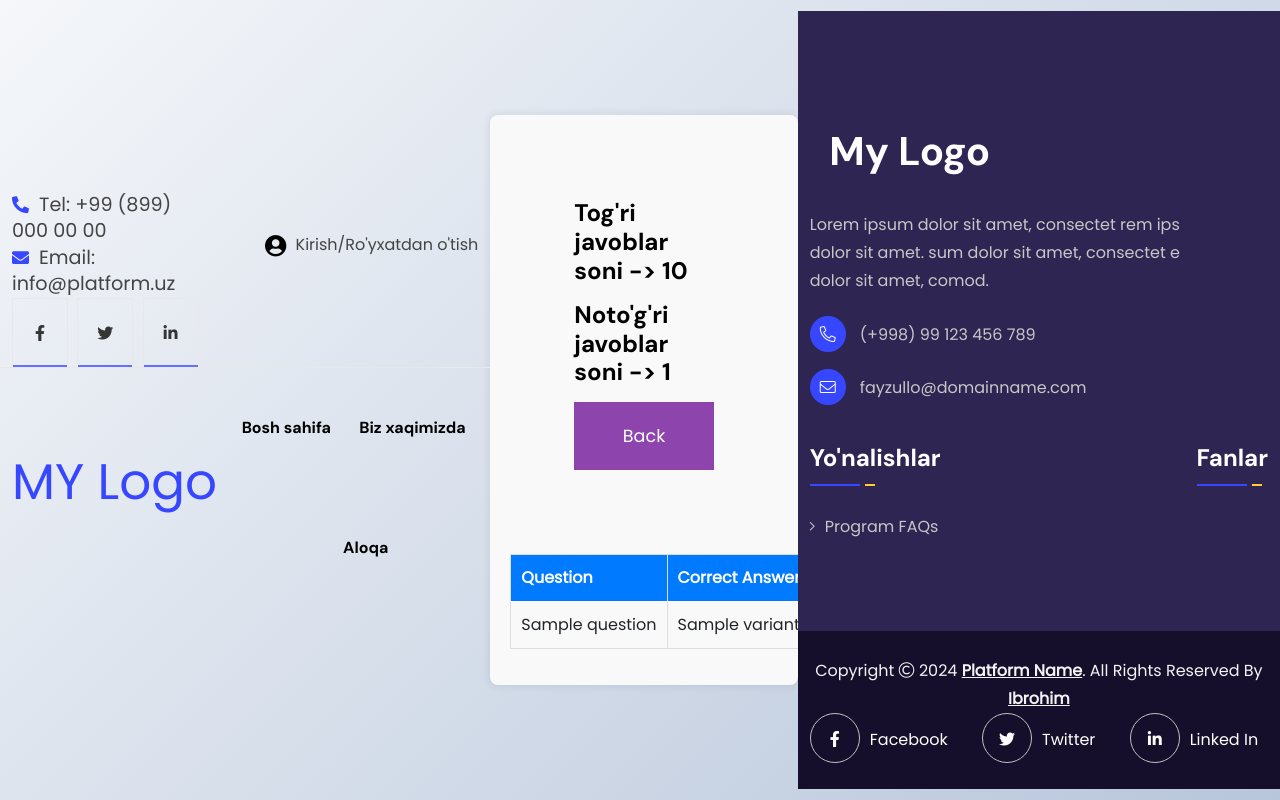
After one commit to Abduvohid26/useful_platform, a Django app: page /result/1/ in a window 1280 px wide. The commit adds this page. Run offline with Django 4.2, Linux system fonts and the light colour scheme; tables that the repository leaves empty hold one stand-in row (values such as "Sample post"); some libraries are stand-ins or nearby versions.

Commit message:
test add

```diff
--- a/main/models.py
+++ b/main/models.py
@@ -81,3 +81,70 @@ class Contact(models.Model):
 
     def __str__(self):
         return self.name
+
+
+class Category(models.Model):
+    subject = models.ForeignKey(Subject, on_delete=models.CASCADE, related_name='category')
+    title = models.CharField(max_length=255)
+    duration = models.DurationField(blank=True)
+    quiz_count = models.PositiveIntegerField(default=0)
+
+    def __str__(self):
+        return self.title
+
+
+class Question(models.Model):
+    category = models.ForeignKey(Category, null=True, on_delete=models.SET_NULL, related_name='questions')
+    title = models.CharField(max_length=255)
+    image = models.ImageField(upload_to="images", blank=True)
+
+    def __str__(self):
+        return self.title
+
+    def save(self, *args, **kwargs):
+        obj = super().save(*args, **kwargs)
+        if self.id is None:
+            self.category.quiz_count += 1
+            self.category.save()
+
+    def delete(self, *args, **kwargs):
+        obj = super().delete(*args, **kwargs)
+        self.category.quiz_count -= 1
+        self.category.save()
+
+
+class Variant(models.Model):
+    question = models.ForeignKey(Question, on_delete=models.CASCADE, related_name='variants')
+    title = models.CharField(max_length=255)
+    is_true = models.BooleanField(default=False)
+
+    def __str__(self):
+        return self.title
+
+
+class Result(models.Model):
+    category = models.ForeignKey(Category, on_delete=models.CASCADE)
+    user = models.ForeignKey(User, null=True, on_delete=models.CASCADE)
+    start_date = models.DateTimeField(auto_now_add=True)
+    end_date = models.DateTimeField(blank=True, null=True)
+    score = models.PositiveIntegerField(default=0)
+    success = models.PositiveIntegerField(default=0)
+    fail = models.PositiveIntegerField(default=0)
+    end = models.BooleanField(default=False)
+
+    def __str__(self):
+        return f'{self.success} {self.fail}'
+
+    def user_info(self):
+        return f"{self.user.username} {self.user.last_name}"
+
+
+class QuestionResult(models.Model):
+    result = models.ForeignKey(Result, on_delete=models.CASCADE, related_name='question_results')
+    question = models.ForeignKey(Question, on_delete=models.CASCADE)
+    correct_variant = models.ForeignKey(Variant, on_delete=models.CASCADE, related_name='correct_answers')
+    selected_variant = models.ForeignKey(Variant, on_delete=models.CASCADE, related_name='selected_answers')
+    is_correct = models.BooleanField(default=False)
+
+    def __str__(self):
+        return f"Result for {self.result.user.username} in {self.question.title}"
--- a/main/urls.py
+++ b/main/urls.py
@@ -1,5 +1,6 @@
 from django.urls import path
-from .views import HomeView, DirectionView, TaskView, LoginRegisterView, LoginView, RegisterView, TaskDetailView
+from .views import HomeView, DirectionView, TaskView, LoginRegisterView, LoginView, RegisterView, TaskDetailView, \
+    QuizView, ResultView
 
 app_name = 'main'
 
@@ -8,6 +9,9 @@ urlpatterns = [
     path('direction/<int:id>/', DirectionView.as_view(), name="direction"),
     path('subject/tasks/<int:subject_id>/', TaskView.as_view(), name='task'),
     path('task/<int:task_id>/', TaskDetailView.as_view(), name='task_detail'),
+    # path('test/<int:test_id>/quiz/', QuizView.as_view(), name='quiz'),
+    path('category/<int:category_id>/quiz/', QuizView.as_view(), name='quiz'),
+    path('result/<int:result_id>/', ResultView.as_view(), name='result'),
     path('login-register/', LoginRegisterView.as_view(), name='login-register'),
     path('login/', LoginView.as_view(), name='login'),
     path('register/', RegisterView.as_view(), name='register')
--- a/main/views.py
+++ b/main/views.py
@@ -1,8 +1,10 @@
 from django.shortcuts import render, redirect, get_object_or_404
 from django.views import View
 from django.contrib.auth import authenticate, login
-from .models import User, Welcome, AboutPlatform, Directions, Sciences, Subject, Problems, Contact
+from .models import User, Welcome, AboutPlatform, Directions, Sciences, Subject, Problems, Contact, Variant, Question, \
+    Category, Result, QuestionResult
 from django.contrib import messages
+from django.utils import timezone
 
 
 class HomeView(View):
@@ -46,7 +48,9 @@ class TaskDetailView(View):
         task_id = self.kwargs['task_id']
         task = get_object_or_404(Problems, id=task_id)
         directions = Directions.objects.all()
-        return render(request, 'task_detail.html', context={'task': task, 'directions': directions})
+        categories = Category.objects.filter(subject=task.subject)
+        context = {'task': task, 'directions': directions, 'categories': categories}
+        return render(request, 'task_detail.html', context=context)
 
 
 class LoginRegisterView(View):
@@ -94,3 +98,49 @@ class RegisterView(View):
         User.objects.create_user(username=complete_name, email=email, password=password)
         messages.success(request, 'User created successfully. You can now log in')
         return redirect('main:login-register')
+
+
+class QuizView(View):
+    def get(self, request, category_id):
+        category = get_object_or_404(Category, id=category_id)
+        questions = Question.objects.filter(category=category).prefetch_related('variants')
+        return render(request, 'test.html', {'category': category, 'questions': questions})
+
+    def post(self, request, category_id):
+        category = get_object_or_404(Category, id=category_id)
+        questions = Question.objects.filter(category=category)
+        result = Result.objects.create(
+            category=category,
+            user=request.user,
+            score=0
+        )
+
+        for question in questions:
+            selected_variant_id = request.POST.get(f'question_{question.id}')
+            if selected_variant_id:
+                selected_variant = get_object_or_404(Variant, id=selected_variant_id)
+                correct_variant = question.variants.get(is_true=True)
+                is_correct = selected_variant == correct_variant
+
+                QuestionResult.objects.create(
+                    result=result,
+                    question=question,
+                    correct_variant=correct_variant,
+                    selected_variant=selected_variant,
+                    is_correct=is_correct
+                )
+
+                if is_correct:
+                    result.score += 1
+                else:
+                    result.fail += 1
+
+        result.save()
+
+        return redirect('main:result', result_id=result.id)
+
+
+class ResultView(View):
+    def get(self, request, result_id):
+        result = get_object_or_404(Result, id=result_id)
+        return render(request, 'test_result.html', {'result': result})
--- /dev/null
+++ b/static/style.css
@@ -0,0 +1,70 @@
+@import url('https://fonts.googleapis.com/css2?family=Poppins:wght@200;400&display=swap');
+
+* {
+  box-sizing: border-box;
+}
+
+body {
+  background-color: #b8c6db;
+  background-image: linear-gradient(315deg, #b8c6db 0%, #f5f7fa 100%);
+  font-family: 'Poppins', sans-serif;
+  display: flex;
+  align-items: center;
+  justify-content: center;
+  height: 100vh;
+  overflow: hidden;
+  margin: 0;
+}
+
+.quiz-container {
+  background-color: #fff;
+  border-radius: 10px;
+  box-shadow: 0 0 10px 2px rgba(100, 100, 100, 0.1);
+  width: 600px;
+  overflow: hidden;
+}
+
+.quiz-header {
+  padding: 4rem;
+}
+
+h2 {
+  padding: 1rem;
+  text-align: center;
+  margin: 0;
+}
+
+ul {
+  list-style-type: none;
+  padding: 0;
+}
+
+ul li {
+  font-size: 1.2rem;
+  margin: 1rem 0;
+}
+
+ul li label {
+  cursor: pointer;
+}
+
+button {
+  background-color: #8e44ad;
+  color: #fff;
+  border: none;
+  display: block;
+  width: 100%;
+  cursor: pointer;
+  font-size: 1.1rem;
+  font-family: inherit;
+  padding: 1.3rem;
+}
+
+button:hover {
+  background-color: #732d91;
+}
+
+button:focus {
+  outline: none;
+  background-color: #5e3370;
+}
--- /dev/null
+++ b/templates/test_result.html
@@ -0,0 +1,91 @@
+{% extends 'wrap.html' %}
+{% block content %}
+<div style="" class="quiz-container">
+  <div class="quiz-header">
+<!--    <h2>You answered {{ result.score }} out of {{ result.category.quiz_count }} questions correctly</h2>-->
+    <h5>Tog'ri javoblar soni -> {{result.score}}</h5>
+    <h5>Noto'g'ri javoblar soni -> {{result.fail}}</h5>
+    <button onclick="location.href='{% url 'main:quiz' result.category.id %}'">Back</button>
+  </div>
+
+  <div class="quiz-results">
+    <table class="table">
+      <thead>
+        <tr>
+          <th>Question</th>
+          <th>Correct Answer</th>
+          <th>Your Answer</th>
+          <th>Boolean</th>
+        </tr>
+      </thead>
+      <tbody>
+        {% for question_result in result.question_results.all %}
+        <tr>
+          <td>{{ question_result.question.title }}</td>
+          <td>{{ question_result.correct_variant.title }}</td>
+          <td>{{ question_result.selected_variant.title }}</td>
+           <td style="color: {% if question_result.is_correct %}green{% else %}red{% endif %};">
+           {% if question_result.is_correct %}✓{% else %}X{% endif %}
+          </td>
+        </tr>
+        {% endfor %}
+      </tbody>
+    </table>
+  </div>
+</div>
+
+<style>
+  .quiz-container {
+    max-width: 800px;
+    margin: 0 auto;
+    padding: 20px;
+    background-color: #f9f9f9;
+    border-radius: 8px;
+    box-shadow: 0 0 10px rgba(0, 0, 0, 0.1);
+  }
+
+  .quiz-header {
+    margin-bottom: 20px;
+  }
+
+  .quiz-results {
+    margin-top: 20px;
+  }
+
+  .table {
+    width: 100%;
+    border-collapse: collapse;
+    border: 1px solid #ddd;
+  }
+
+  .table th, .table td {
+    padding: 10px;
+    text-align: left;
+    border: 1px solid #ddd;
+  }
+
+  .table th {
+    background-color: #007bff;
+    color: #fff;
+  }
+
+  .table tr:nth-child(even) {
+    background-color: #f2f2f2;
+  }
+
+  .table tr:hover {
+    background-color: #e9ecef;
+  }
+
+  .table td {
+    vertical-align: top;
+  }
+
+  .table th, .table td {
+    white-space: nowrap;
+    overflow: hidden;
+    text-overflow: ellipsis;
+  }
+</style>
+
+{% endblock %}
--- a/templates/wrap.html
+++ b/templates/wrap.html
@@ -41,6 +41,7 @@
     <link rel="stylesheet" href="/static/css/slick.min.css">
     <!-- Theme Custom CSS -->
     <link rel="stylesheet" href="/static/css/style.css">
+    <link rel="stylesheet" href="/static/style.css">
 
 </head>
 
```
Also changed, not shown: main/admin.py (+20 -4 lines), templates/task_detail.html (+12 -7 lines), templates/test.html (added, +76 -0 lines), main/migrations/0009_test_question.py (added), main/migrations/0010_alter_question_correct_answer_answeroption.py (added), main/migrations/0011_remove_test_subject_remove_question_test_and_more.py (added), main/migrations/0012_alter_question_category_questionresult.py (added), main/migrations/0013_questionresult_is_correct.py (added), media/subject-video/Physics-and-business.jpg (added).
